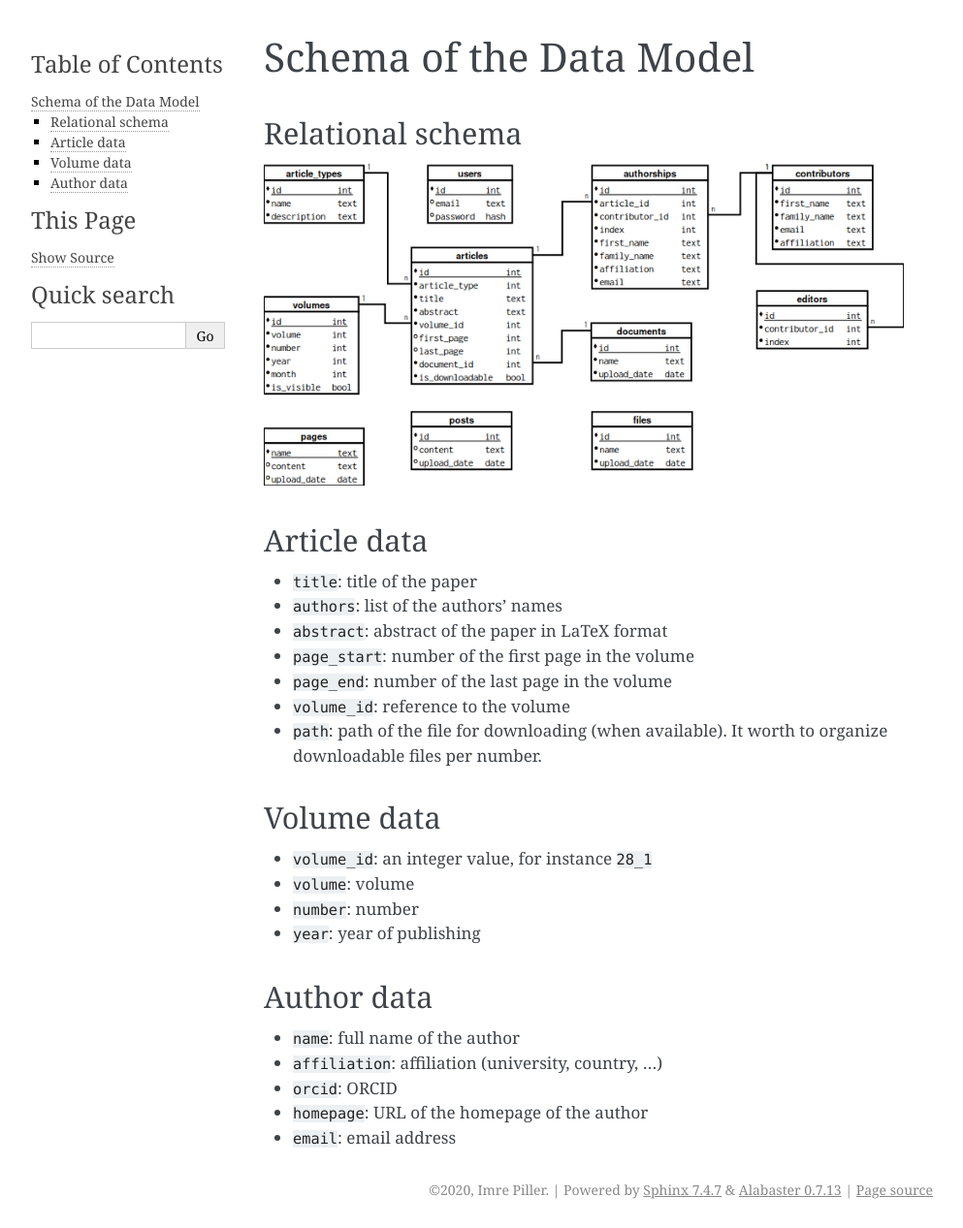
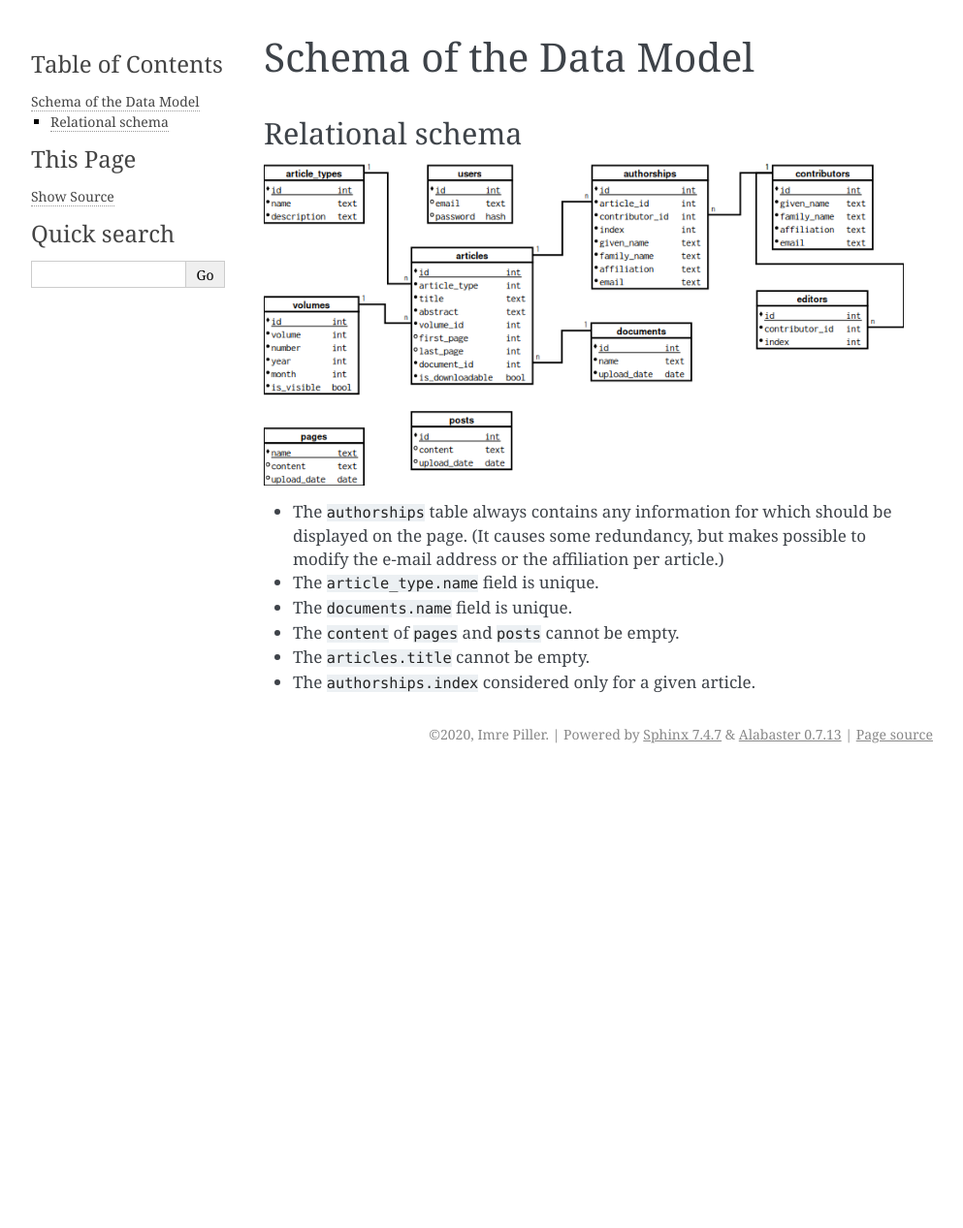
Before and after one commit to piller-imre/octogon, a Sphinx documentation site: the page built from docs/pages/schema.rst, in a window 1280 px wide. Shown: the whole page at 97% size, without its empty margins (148-1141 px from the left). Built offline with Sphinx 7.4.7, drawn with Linux system fonts in a browser that asks for light colours; after the commit the page ends 900 px from its top, so only the background shows below that.

Commit message:
Schema corrections

```diff
--- a/docs/pages/schema.rst
+++ b/docs/pages/schema.rst
@@ -6,33 +6,9 @@ Relational schema
 
 .. image:: /pages/images/schema.png
 
-
-Article data
-------------
-
-* ``title``: title of the paper
-* ``authors``: list of the authors' names
-* ``abstract``: abstract of the paper in LaTeX format
-* ``page_start``: number of the first page in the volume
-* ``page_end``: number of the last page in the volume
-* ``volume_id``: reference to the volume
-* ``path``: path of the file for downloading (when available). It worth to organize downloadable files per number.
-
-
-Volume data
------------
-
-* ``volume_id``: an integer value, for instance ``28_1``
-* ``volume``: volume
-* ``number``: number
-* ``year``: year of publishing
-
-
-Author data
------------
-
-* ``name``: full name of the author
-* ``affiliation``: affiliation (university, country, ...)
-* ``orcid``: ORCID
-* ``homepage``: URL of the homepage of the author
-* ``email``: email address
+* The ``authorships`` table always contains any information for which should be displayed on the page. (It causes some redundancy, but makes possible to modify the e-mail address or the affiliation per article.)
+* The ``article_type.name`` field is unique.
+* The ``documents.name`` field is unique.
+* The ``content`` of ``pages`` and ``posts`` cannot be empty.
+* The ``articles.title`` cannot be empty.
+* The ``authorships.index`` considered only for a given article.
```
Also changed, not shown: docs/pages/images/edit_article.png, docs/pages/images/schema.png, 2 other files.
